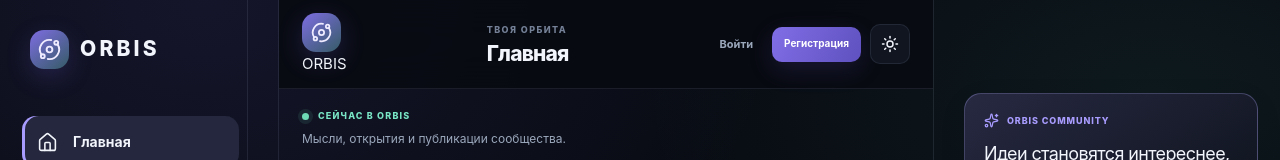
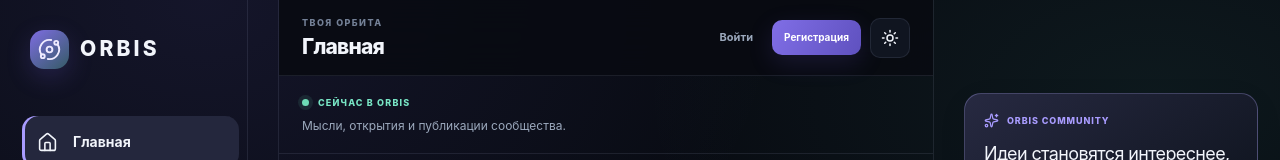
Before and after one commit to Mehdipro34/Orbis, a Next.js app: page / in a window 1280 px wide. Shown: the top 160 px of the page. Built offline with nearby package versions, Linux system fonts and the light colour scheme; no server answers.

Commit message:
fix(ui): avoid duplicate auth bootstrap on mobile header

```diff
--- a/src/app/globals.css
+++ b/src/app/globals.css
@@ -473,3 +473,12 @@ button:focus-visible,a:focus-visible{outline:2px solid var(--accent);outline-off
  .orb-mobile-header .orb-header-actions{gap:5px}
  .orb-shell .post-card .post-body{font-size:14px}
 }
+
+.orb-mobile-brand{display:none}
+@media(max-width:760px){
+ .orb-center-header{display:flex;min-height:61px;height:61px;padding:0 15px;border-bottom:1px solid var(--border)}
+ .orb-center-heading{display:none}
+ .orb-mobile-brand{display:inline-flex;align-items:center;gap:8px;font-size:17px;font-weight:850;letter-spacing:.15em}
+ .orb-mobile-brand .orb-brand-mark{width:31px;height:31px;border-radius:11px}
+ .orb-mobile-header{display:none!important}
+}
```
